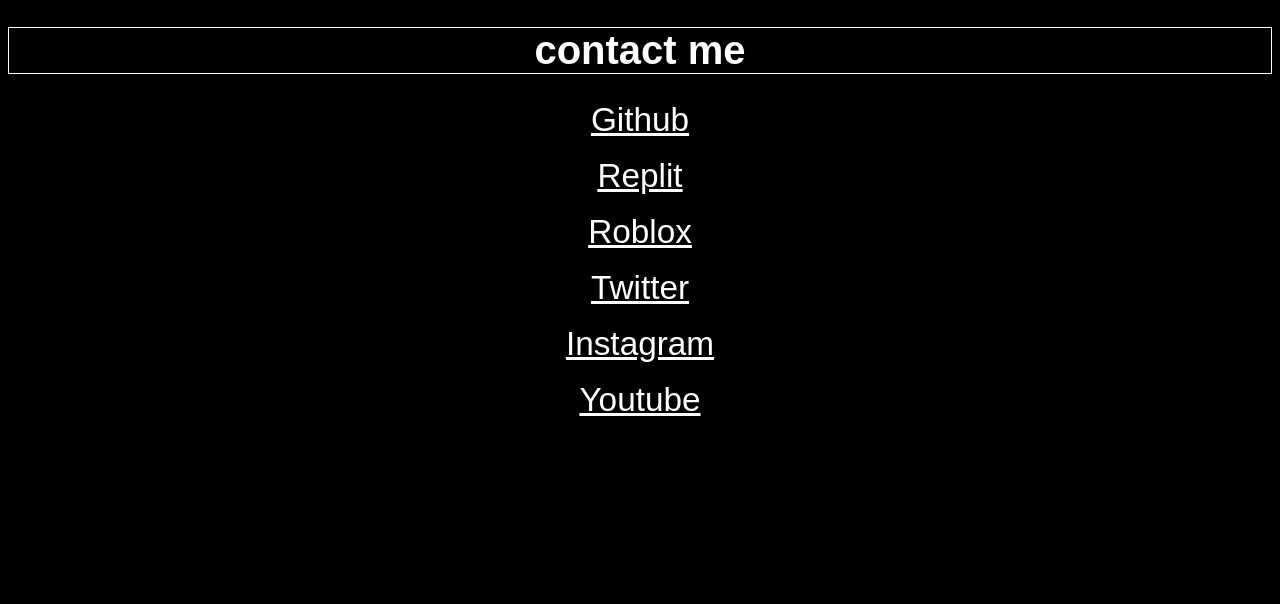
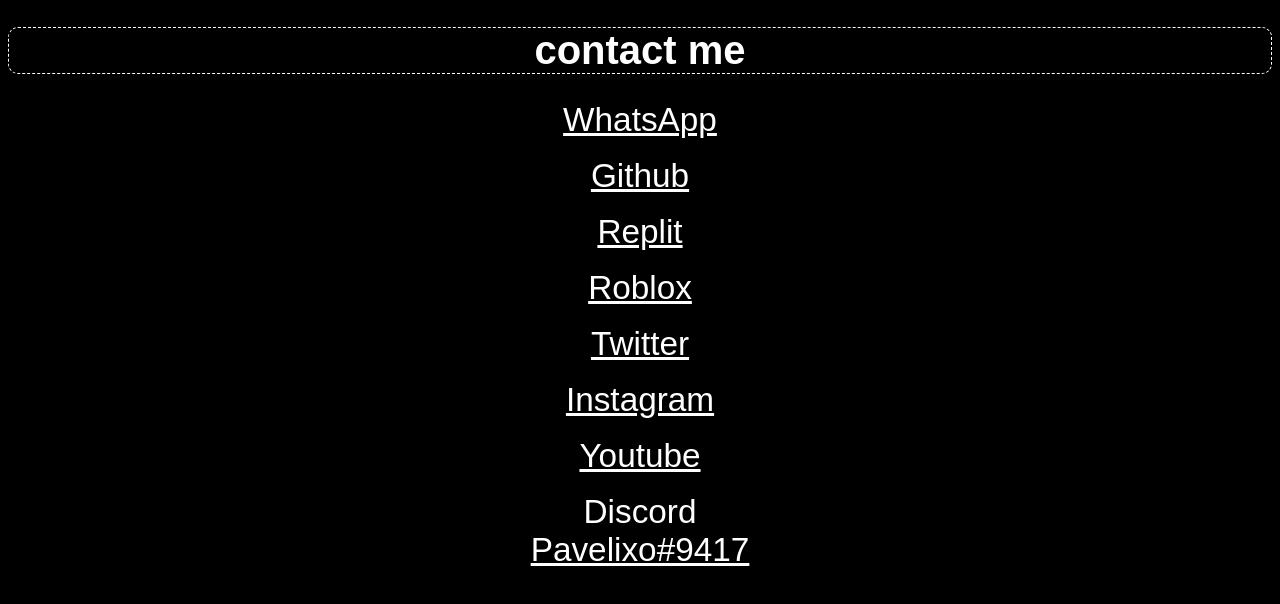
Before and after one commit to Pavelixo/Con, a plain HTML site: page index.html in a window 1280 px wide. Drawn offline with Linux system fonts and the light colour scheme.

Commit message:
Update index.html

```diff
--- a/index.html
+++ b/index.html
@@ -19,14 +19,31 @@
         text-align: center;
         font-size: 30pt;
         border: 1pt solid;
+        border-style: dashed;
+        border-radius: 10px;
     }</style>
-
+    <a href="https://wa.me/qr/KTDHKJIVGRQ3B1">WhatsApp</a><br>
     <a href="https://github.com/Pavelixo">Github</a><br>
     <a href="https://replit.com/@Pavelixo">Replit</a><br>
     <a href="https://www.roblox.com/users/3083916506/profile">Roblox</a><br>
     <a href="https://mobile.twitter.com/Pavelixo">Twitter</a><br>
     <a href="https://www.instagram.com/pavellixo/">Instagram</a><br>
     <a href="https://www.youtube.com/channel/UCfQb9oXmUUyxQsB4a2O0hXg">Youtube</a><br>
+    <div class="Social">Discord</div>
+    <div class="TextVar">Pavelixo#9417</div>
+    <style>.Social{
+        text-align:center;display:block;
+        font-family: Arial, Helvetica, sans-serif;
+        color: white;
+        font-size: 25pt;
+    }</style>
+    <style>.TextVar{
+        text-align:center;display:block;
+        font-family: Arial, Helvetica, sans-serif;
+        color: white;
+        font-size: 25pt;
+        text-decoration: underline;
+    }</style>
 
     <style>a{
         text-align:center;display:block;
```
